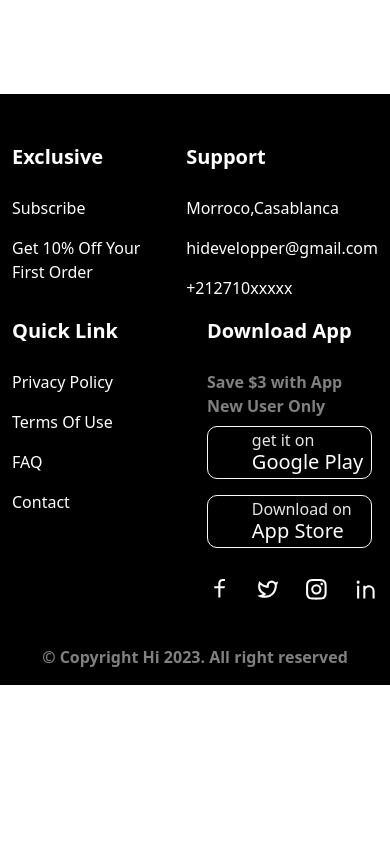
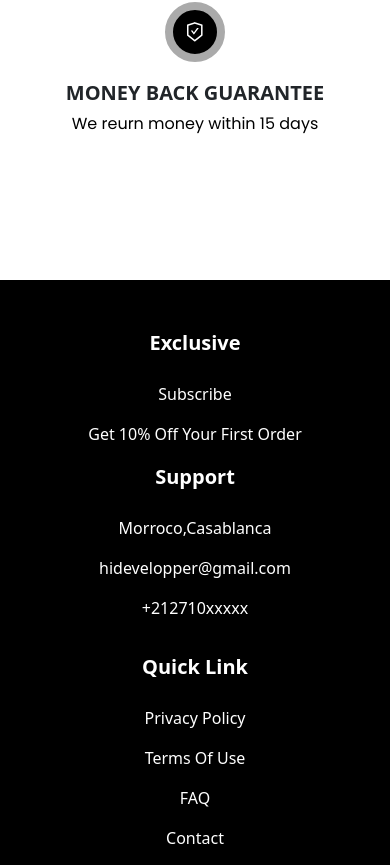
Before and after one commit to HI-WebDev/Ecommerce-store, a React (Vite) app: page /about in a window 390 px wide. Shown: the part 2639-3504 px from the top of the page. Before the commit the page ends 3324 px from the top, so only its background shows below. Built offline with nearby package versions, Linux system fonts and the light colour scheme; some icons are missing.

Commit message:
responsivity of footer and services and arrivals and our products pages

```diff
--- a/src/components/Arrivals.jsx
+++ b/src/components/Arrivals.jsx
@@ -22,7 +22,7 @@ const Arrivals = () => {
                 <Header title='Featured' />
                 <h1 className="fs-3 fw-bold mt-0 mb-5">New Arrival</h1>
                 <div className="row">
-                    <div className="col-6">
+                    <div className="col-12 col-lg-6 mb-2 mb-lg-0">
                         {/* first swiper */}
                         <Swiper
                             spaceBetween={30}
@@ -50,7 +50,7 @@ const Arrivals = () => {
                         </Swiper>
                     </div>
 
-                    <div className="col-6">
+                    <div className="col-12 col-lg-6">
                         <div className="image d-flex flex-column">
                             {/* second swiper */}
                             <div className="second">
@@ -81,7 +81,7 @@ const Arrivals = () => {
                             </div>
 
                             {/* three and four swiper */}
-                            <div className="three d-flex justify-content-between mt-3">
+                            <div className="three d-flex justify-content-between mt-2 mt-lg-3">
                                 <Swiper
                                     spaceBetween={30}
                                     centeredSlides={true}
--- a/src/components/Footer.jsx
+++ b/src/components/Footer.jsx
@@ -9,15 +9,15 @@ const Footer = () => {
     return (
         <div className="footer me-0 ms-0 ps-0 pe-0 mt-5 pt-5">
             <div className="container">
-                <div className="row mb-4">
-                    <div className="col">
+                <div className="row mb-4 text-center text-lg-start">
+                    <div className="col-12 col-lg-3 ">
                         <ul className="list-unstyled">
                             <li className="fs-5 text-capitalize fw-bold mb-4">exclusive</li>
                             <li className="text-capitalize mb-3">subscribe</li>
                             <li className="text-capitalize mb-3">Get 10% off your first order</li>
                         </ul>
                     </div>
-                    <div className="col">
+                    <div className="col-12 col-lg-3 mb-3">
                         <ul className="list-unstyled">
                             <li className="fs-5 text-capitalize fw-bold mb-4">support</li>
                             <li className="text-capitalize mb-3">morroco,casablanca</li>
@@ -25,7 +25,7 @@ const Footer = () => {
                             <li className="text-capitalize mb-3">+212710xxxxx</li>
                         </ul>
                     </div>
-                    <div className="col">
+                    <div className="col-12 col-lg-3 mb-3">
                         <ul className="list-unstyled">
                             <li className="fs-5 text-capitalize fw-bold mb-4">quick link</li>
                             <li className="text-capitalize mb-3">Privacy Policy</li>
@@ -34,17 +34,17 @@ const Footer = () => {
                             <li className="text-capitalize mb-3">Contact</li>
                         </ul>
                     </div>
-                    <div className="col">
+                    <div className="col-12 col-lg-3">
                         <div className="d-flex flex-column">
                             <span className="fs-5 text-capitalize fw-bold mb-4">download app</span>
                             <span className="mb-2 text-white-50 fw-bold">Save $3 with App New User Only</span>
-                            <div className="Qrcode d-flex mb-1">
+                            <div className="Qrcode d-flex ms-auto me-auto ms-lg-0 me-lg-0 mb-1">
                                 <div className="system d-flex flex-column">
                                     <Download icon={<FaGooglePlay />} title='get it on' system='google play' />
                                     <Download icon={<FaApple />} title='Download on' system='app store' />
                                 </div>
                             </div>
-                            <div className="socials m- d-flex">
+                            <div className="socials m-auto m-lg-0 d-flex">
                                 <span className="me-4 fs-2"><RiFacebookLine /></span>
                                 <span className="me-4 fs-2"><RiTwitterLine /></span>
                                 <span className="me-4 fs-2"><RiInstagramLine /></span>
@@ -55,7 +55,7 @@ const Footer = () => {
 
                 </div>
                 <div className="row">
-                    <div className="col">
+                    <div className="col-12">
                         <p className="copyright pt-3 mb-3  text-white-50 fw-bold text-center">
                             &copy; Copyright Hi {date}. All right reserved
                         </p>
--- a/src/components/OurProducts.jsx
+++ b/src/components/OurProducts.jsx
@@ -16,13 +16,13 @@ const OurProducts = () => {
         <div className="ourProducts mt-5 mb-5">
             <div className="container">
                 <Header title='Our Products' />
-                <div className="d-flex justify-content-between align-items-center mt-3">
+                <div className="d-flex flex-column flex-lg-row justify-content-lg-between align-items-center mt-3">
                     <h1 className="fs-3 fw-bold">Explore Our Products</h1>
                     <Arrows />
                 </div>
 
                 <div className="row mt-5 mb-5">
-                    <div className="col-3">
+                    <div className="col-12 col-lg-3">
                         <MainProduct
                             img={pro1}
                             display='d-none'
@@ -36,7 +36,7 @@ const OurProducts = () => {
                             count='88'
                         />
                     </div>
-                    <div className="col-3">
+                    <div className="col-12 col-lg-3">
                         <MainProduct
                             img={pro1}
                             display='d-none'
@@ -50,7 +50,7 @@ const OurProducts = () => {
                             count='88'
                         />
                     </div>
-                    <div className="col-3">
+                    <div className="col-12 col-lg-3">
                         <MainProduct
                             img={pro1}
                             display='d-none'
@@ -64,7 +64,7 @@ const OurProducts = () => {
                             count='88'
                         />
                     </div>
-                    <div className="col-3">
+                    <div className="col-12 col-lg-3">
                         <MainProduct
                             img={pro1}
                             display='d-none'
@@ -81,9 +81,7 @@ const OurProducts = () => {
                 </div>
 
                 <div className={isClicked ? "row mb-5" : "row d-none mb-5"}>
-
-
-                    <div className="col-3">
+                    <div className="col-12 col-lg-3">
                         <MainProduct
                             img={pro1}
                             bg='#00FF66'
@@ -101,7 +99,7 @@ const OurProducts = () => {
                             color2='#000000'
                         />
                     </div>
-                    <div className="col-3">
+                    <div className="col-12 col-lg-3">
                         <MainProduct
                             img={pro1}
                             bg='#db4444'
@@ -119,7 +117,7 @@ const OurProducts = () => {
                             color2='#000000'
                         />
                     </div>
-                    <div className="col-3">
+                    <div className="col-12 col-lg-3">
                         <MainProduct
                             img={pro1}
                             bg='#db4444'
@@ -137,7 +135,7 @@ const OurProducts = () => {
                             color2='#000000'
                         />
                     </div>
-                    <div className="col-3">
+                    <div className="col-12 col-lg-3">
                         <MainProduct
                             img={pro1}
                             bg='#00FF66'
--- a/src/components/Services.jsx
+++ b/src/components/Services.jsx
@@ -8,19 +8,19 @@ const Services = () => {
         <div className="services mt-5 mb-5">
             <div className="container">
                 <div className="row m-auto">
-                    <div className="col-4">
+                    <div className="col-12 col-lg-4">
                         <Service icon={<LiaShippingFastSolid />}
                             title="FREE AND FAST DELIVERY"
                             desc="Free delivery for all orders over $140" />
                     </div>
 
-                    <div className="col-4">
+                    <div className="col-12 col-lg-4">
                         <Service icon={<TfiHeadphoneAlt />}
                             title="24/7 CUSTOMER SERVICE"
                             desc="Friendly 24/7 customer support" />
                     </div>
 
-                    <div className="col-4">
+                    <div className="col-12 col-lg-4">
                         <Service icon={<AiOutlineSafetyCertificate />}
                             title="MONEY BACK GUARANTEE"
                             desc="We reurn money within 15 days" />
```
